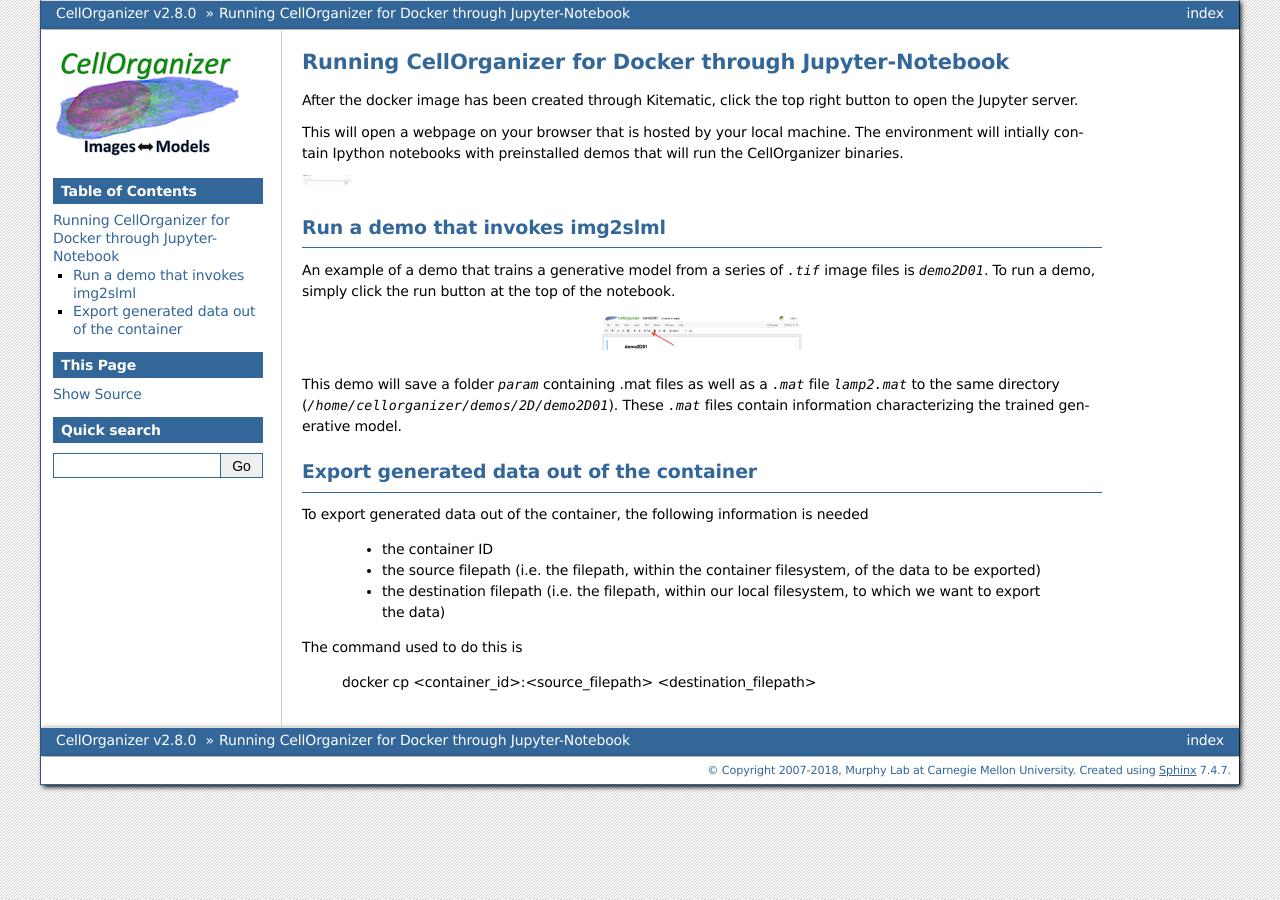
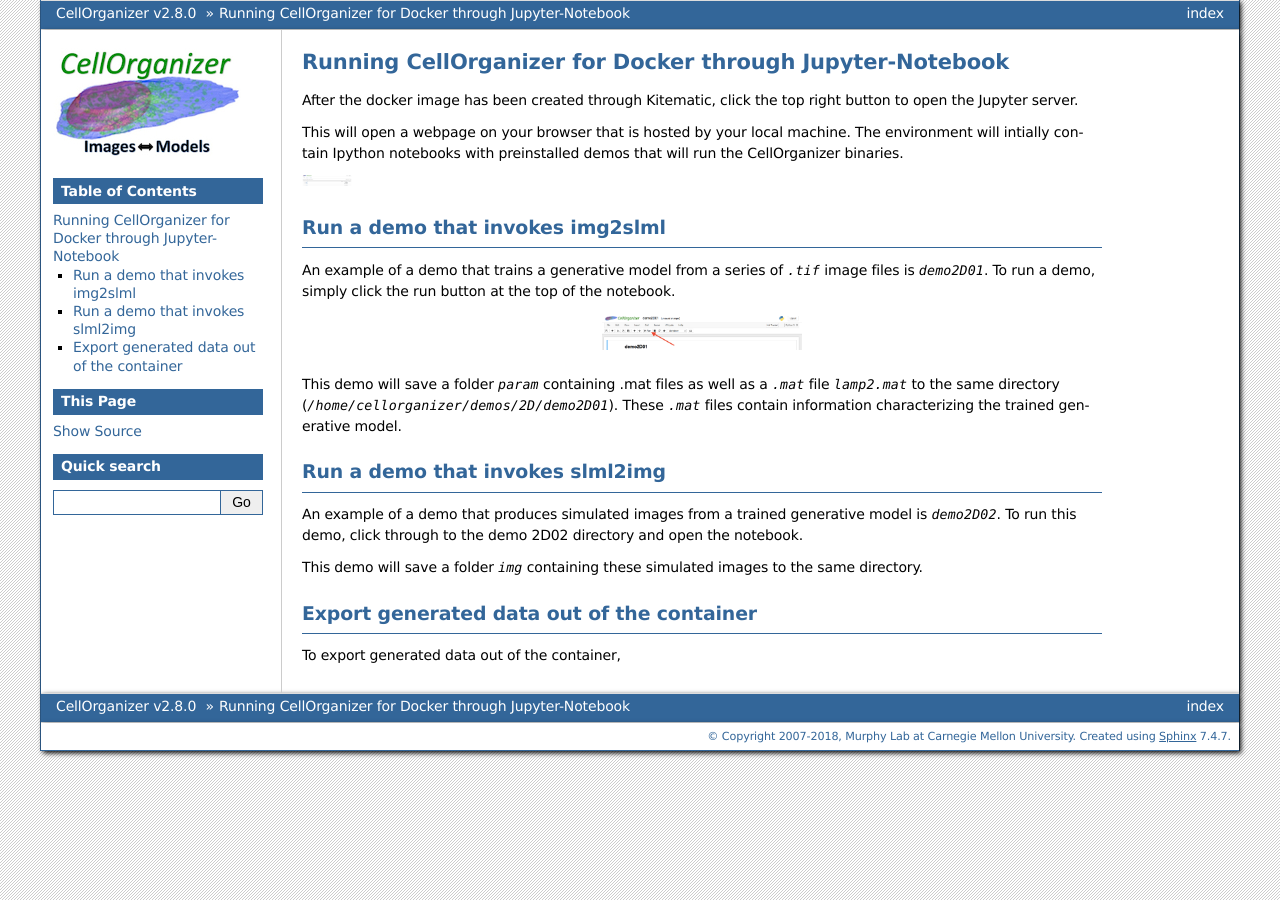
Before and after one commit to murphygroup/cellorganizer-documentation_old, a Sphinx documentation site: the page built from source/chapters/docker/running.rst, in a window 1280 px wide. Built offline with Sphinx 7.4.7, drawn with Linux system fonts in a browser that asks for light colours.

Commit message:
Update running.rst

```diff
--- a/source/chapters/docker/running.rst
+++ b/source/chapters/docker/running.rst
@@ -16,14 +16,13 @@
 
 This demo will save a folder `param` containing .mat files as well as a `.mat` file `lamp2.mat` to the same directory (`/home/cellorganizer/demos/2D/demo2D01`). These `.mat` files contain information characterizing the trained generative model.
 
+Run a demo that invokes slml2img
+--------------------------------
+An example of a demo that produces simulated images from a trained generative model is `demo2D02`. To run this demo, click through to the demo 2D02 directory and open the notebook.
+
+This demo will save a folder `img` containing these simulated images to the same directory.
+
+
 Export generated data out of the container
 ------------------------------------------
-To export generated data out of the container, the following information is needed
-
-	* the container ID
-	* the source filepath (i.e. the filepath, within the container filesystem, of the data to be exported)
-	* the destination filepath (i.e. the filepath, within our local filesystem, to which we want to export the data)
-
-The command used to do this is
-
-	docker cp <container_id>:<source_filepath> <destination_filepath>
+To export generated data out of the container,
```
